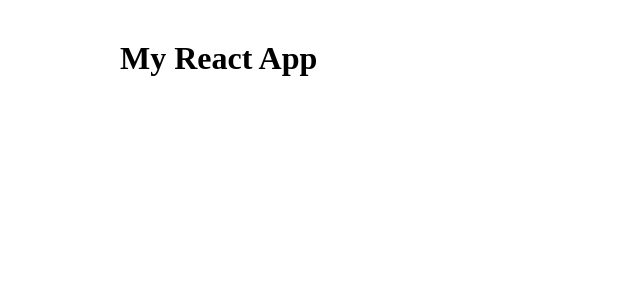
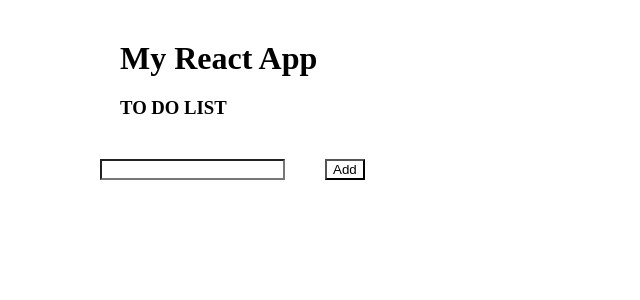
Before and after one commit to dest411/studyreact, a React (Create React App) app: page / in a window 1280 px wide. Shown: the top 300 px of the page, without its empty margins (0-640 px from the left). Built offline with nearby package versions, Linux system fonts and the light colour scheme.

Commit message:
tasklist

```diff
--- a/src/App.jsx
+++ b/src/App.jsx
@@ -4,10 +4,33 @@ import './main.css'
 
 const App = () => {
 
+    const [task, setTask] = useState('');
+    const [tasksList, setTasksList] = useState([]);
+
+
+    const handeChange = (event) => {
+        setTask(event.target.value);
+    }
+
+    const addTask = () =>{
+        if (task.trim() !== ''){
+            setTasksList([...tasksList, task])
+            setTask('');
+        } else{
+            console.log('Please enter a task');
+        }
+    }
 
     return (
         <div>
             <Header/>
+            <input onChange={handeChange} value={task} type="text"/>
+            <button onClick={addTask}>Add</button>
+            <ul>
+                {tasksList.map((task, index) => (
+                    <li key={index}>{task}</li>
+                ))}
+            </ul>
         </div>
     )
 
--- a/src/Header.jsx
+++ b/src/Header.jsx
@@ -4,6 +4,7 @@ const Header = () => {
     return (
         <header>
             <h1>My React App</h1>
+            <h3>TO DO LIST</h3>
         </header>
     );
 }
```
